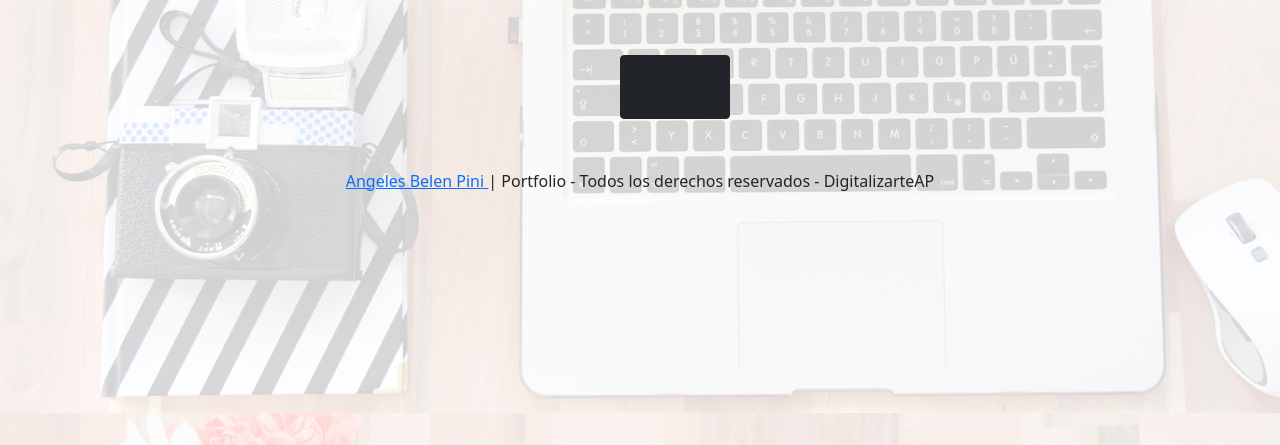
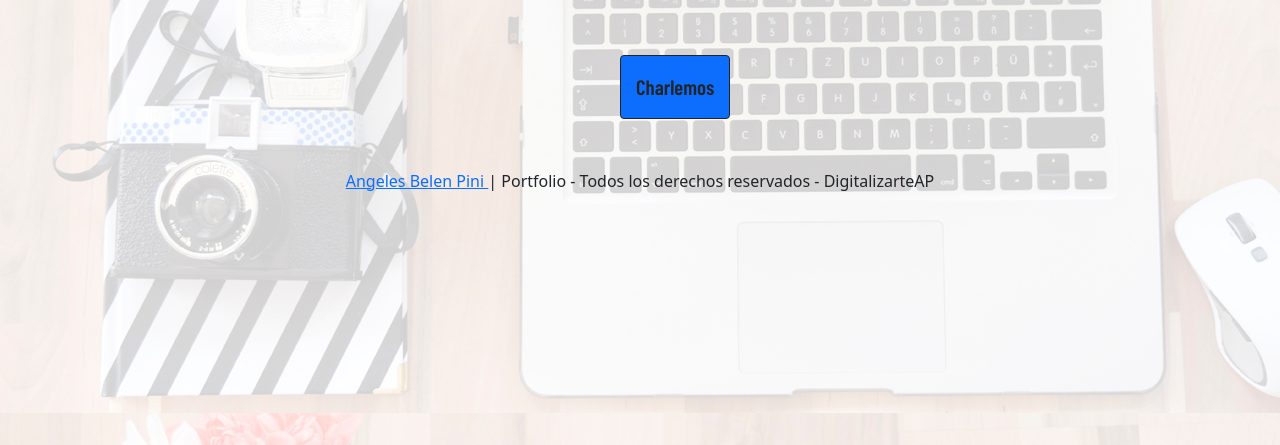
Before and after one commit to AngelesPini/angelespini, a website: page pages/contacto.html in a window 1280 px wide. Shown: the part 355-800 px from the top of the page. Drawn offline with nearby package versions, Linux system fonts and the light colour scheme; a web font is replaced by a local one.

Commit message:
acomodando boton

```diff
--- a/pages/contacto.html
+++ b/pages/contacto.html
@@ -73,7 +73,7 @@
   </section>
   <section>
     <!-- FORMULARIO -->
-    <button type="button" class="charlemos btn btn-primary btn-outline-dark bg-dark" data-bs-toggle="modal" data-bs-target="#exampleModal" data-bs-whatever="@mdo">Charlemos</button>
+    <button type="button" class="charlemos btn btn-primary btn-outline-dark" data-bs-toggle="modal" data-bs-target="#exampleModal" data-bs-whatever="@mdo">Charlemos</button>
     <!-- modal -->
     <div class="modal fade" id="exampleModal" tabindex="-1" aria-labelledby="exampleModalLabel" aria-hidden="true">
     <div class="modal-dialog">
```
